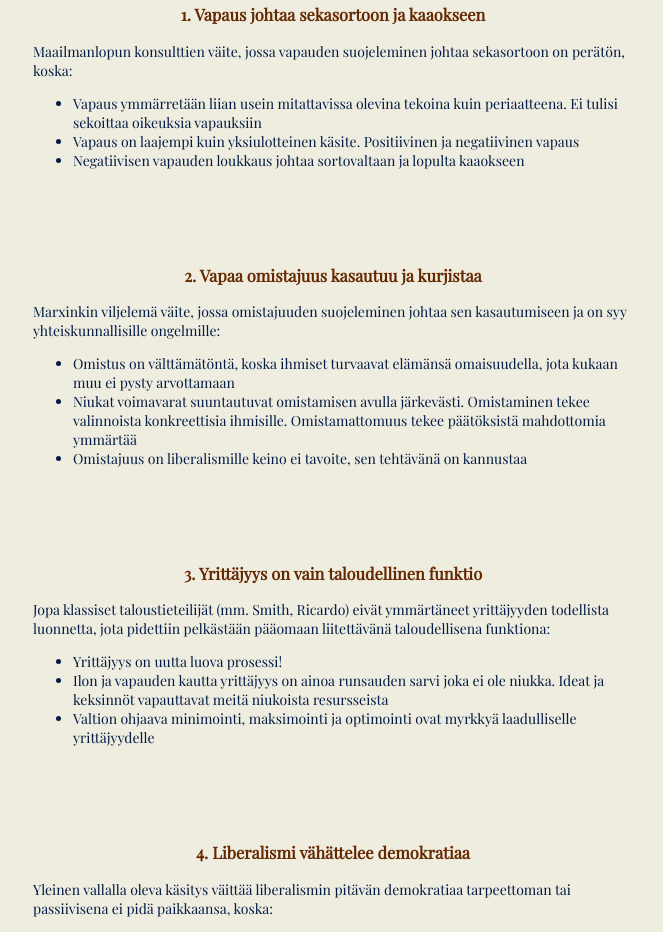
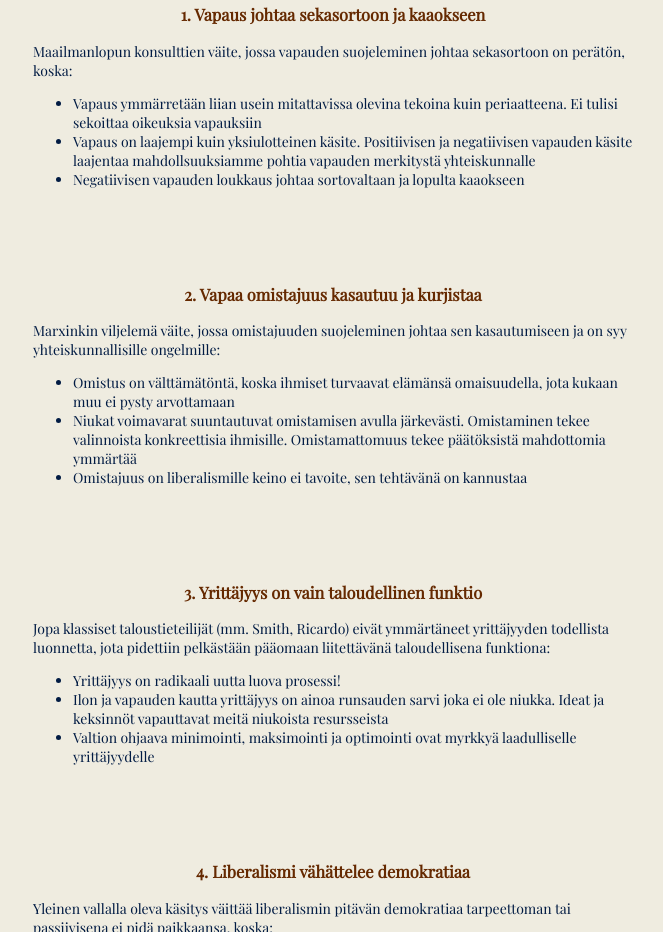
Before and after one commit to rallu/libertymind.academy, a website: page liberaalivaltio.html in a window 1280 px wide. Shown: the part 3448-4380 px from the top of the page, without its empty margins (307-970 px from the left). Drawn offline with nearby package versions, Linux system fonts and the light colour scheme.

Commit message:
Little fixes

```diff
--- a/liberaalivaltio.html
+++ b/liberaalivaltio.html
@@ -146,7 +146,7 @@
                 <p>Maailmanlopun konsulttien väite, jossa vapauden suojeleminen johtaa sekasortoon on perätön, koska:</p>
                 <ul>
                     <li>Vapaus ymmärretään liian usein mitattavissa olevina tekoina kuin periaatteena. Ei tulisi sekoittaa oikeuksia vapauksiin</li>
-                    <li>Vapaus on laajempi kuin yksiulotteinen käsite. Positiivinen ja negatiivinen vapaus</li>
+                    <li>Vapaus on laajempi kuin yksiulotteinen käsite. Positiivisen ja negatiivisen vapauden käsite laajentaa mahdollsuuksiamme pohtia vapauden merkitystä yhteiskunnalle</li>
                     <li>Negatiivisen vapauden loukkaus johtaa sortovaltaan ja lopulta kaaokseen</li>
                 </ul>
             </div>
@@ -167,7 +167,7 @@
                 <h3>3. Yrittäjyys on vain taloudellinen funktio</h3>
                 <p>Jopa klassiset taloustieteilijät (mm. Smith, Ricardo) eivät ymmärtäneet yrittäjyyden todellista luonnetta, jota pidettiin pelkästään pääomaan liitettävänä taloudellisena funktiona:</p>
                 <ul>
-                    <li>Yrittäjyys on uutta luova prosessi!</li>
+                    <li>Yrittäjyys on radikaali uutta luova prosessi!</li>
                     <li>Ilon ja vapauden kautta yrittäjyys on ainoa runsauden sarvi joka ei ole niukka. Ideat ja keksinnöt vapauttavat meitä niukoista resursseista</li>
                     <li>Valtion ohjaava minimointi, maksimointi ja optimointi ovat myrkkyä laadulliselle yrittäjyydelle</li>
                 </ul>
```
